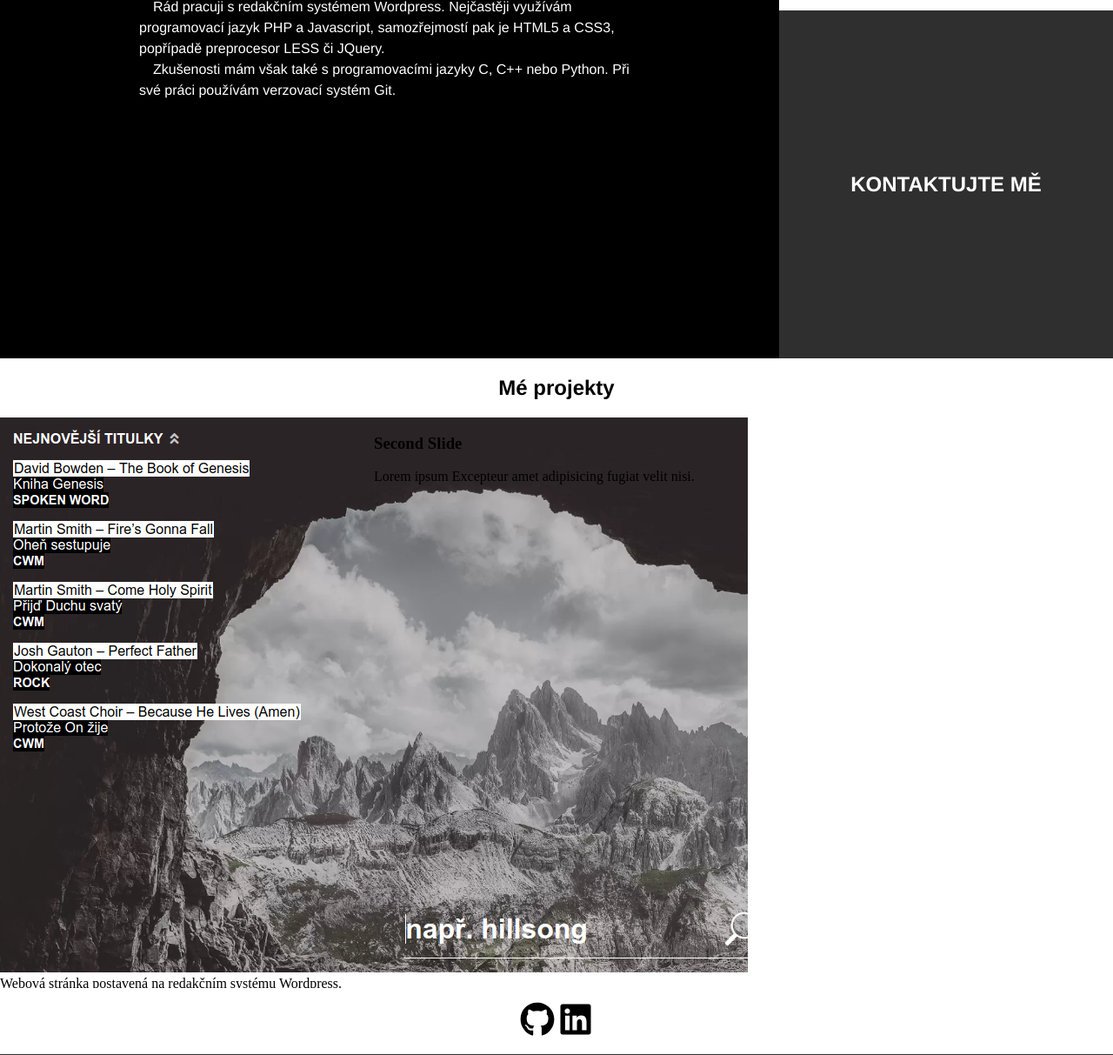
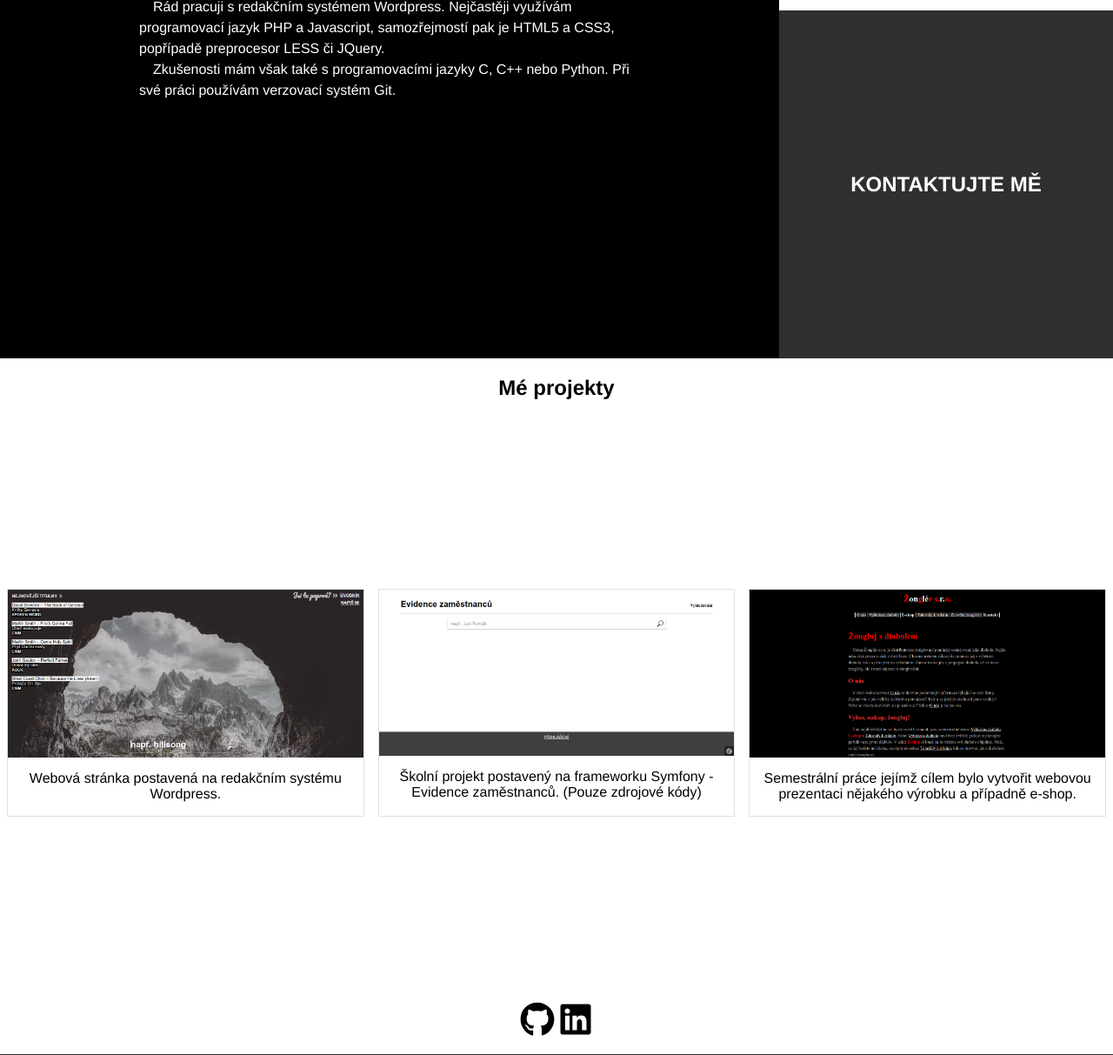
Before and after one commit to konmike/konmike.github.io, a PHP site: page / in a window 1280 px wide. Shown: the part 388-1601 px from the top of the page at 87% size. Run offline with PHP 8.4, Linux system fonts and the light colour scheme.

Commit message:
Navrat k puvodni verzi

```diff
--- a/index.html
+++ b/index.html
@@ -3,10 +3,10 @@
 <head>
     <meta charset="UTF-8">
     <title>Michal Konečný</title>
+    <link type="text/css" rel="stylesheet" href="lightslider.css">
     <link rel="stylesheet" type="text/css" href="style.css">
     <script src="https://ajax.googleapis.com/ajax/libs/jquery/3.4.0/jquery.min.js"></script>
     <script src="script.js"></script>
-    <link type="text/css" rel="stylesheet" href="lightslider.css" />
     <script src="lightslider.js"></script>
 </head>
 <body>
@@ -38,53 +38,34 @@
         <article id="myprojects" class="article article--projects">
             <h1 class="article__title">Mé projekty</h1>
 
-            <ul id="lightSlider">
-                <li>
-                    <img src="img/srdcechvaly.png" alt="Projekt Srdce chvály"/>
-                    <span>Webová stránka postavená na redakčním systému Wordpress.</span>
-                </li>
-                <li>
-                    <h3>Second Slide</h3>
-                    <p>Lorem ipsum Excepteur amet adipisicing fugiat velit nisi.</p>
-                </li>
-            </ul>
-
-
-
-            <!--
-            <div class="slider">
-                <div class="sss">
-                    <div class="ssslide">
+            <section>
+                <p>
+                    <a href="http://srdcechvaly.cekuj.net">
                         <img src="img/srdcechvaly.png" alt="Projekt Srdce chvály"/>
-                        <div class="title">
-                            <a href="http://srdcechvaly.cekuj.net">
-                                <span>Webová stránka postavená na redakčním systému Wordpress.</span>
-                            </a>
-                        </div>
-                    </div>
-
-                    <div class="ssslide">
+                    </a>
+                    <span>
+                        Webová stránka postavená na redakčním systému Wordpress.
+                    </span>
+                </p>
+                <p>
+                    <a href="https://github.com/konmike/BI-TWA">
                         <img src="img/evidencezamestnancu.png" alt="Evidence zaměstnanců"/>
-                        <div class="title">
-                            <a href="https://github.com/konmike/BI-TWA">
-                                <span>Školní projekt postavený na frameworku Symfony - Evidence zaměstnanců.(Pouze zdrojové kódy)</span>
-                            </a>
-                        </div>
-                    </div>
-
-                    <div class="ssslide">
+                    </a>
+                    <span>
+                        Školní projekt postavený na frameworku Symfony - Evidence zaměstnanců.
+                        (Pouze zdrojové kódy)
+                    </span>
+                </p>
+                <p>
+                    <a href="https://github.com/konmike/BI-ZWU">
                         <img src="img/zonglersro.png" alt="Prezentace výrobku"/>
-                        <div class="title">
-                            <a href="https://github.com/konmike/BI-ZWU">
-                                <span>Semestrální práce jejímž cílem bylo vytvořit webovou prezentaci
-                                nějakého výrobku a případně e-shop.</span>
-                            </a>
-                        </div>
-                    </div>
-                </div>
-                <div class="sssprev"></div>
-                <div class="sssnext"></div>
-            </div>-->
+                    </a>
+                    <span>
+                        Semestrální práce jejímž cílem bylo vytvořit webovou prezentaci
+                        nějakého výrobku a případně e-shop.
+                    </span>
+                </p>
+            </section>
             <footer class="article__footer">
                 <span>
                     <a href="https://github.com/konmike/" class="article__footer--link">
@@ -95,7 +76,6 @@
                     </a>
                 </span>
             </footer>
-
         </article>
         <article id="contact" class="article article--contact">
             <h1 class="article__title">Kontaktní formulář</h1>
@@ -130,7 +110,10 @@
 
     <script type="text/javascript">
         $(document).ready(function() {
-            $("#lightSlider").lightSlider();
+            $("#lightSlider").lightSlider({
+                item: 1,
+                loop: true,
+            });
         });
     </script>
 
--- a/lightslider.css
+++ b/lightslider.css
@@ -7,10 +7,10 @@
     overflow: hidden;
     -webkit-touch-callout: none;
     -webkit-user-select: none;
-    -khtml-user-select: none;
     -moz-user-select: none;
     -ms-user-select: none;
-    user-select: none
+    user-select: none;
+    padding-bottom: 2rem;
 }
 .lightSlider:before, .lightSlider:after {
     content: " ";
@@ -19,9 +19,12 @@
 .lightSlider {
     overflow: hidden;
     margin: 0;
+    max-height: 100%;
 }
 .lSSlideWrapper {
     max-width: 100%;
+    max-height: 100%;
+    height: 100%;
     overflow: hidden;
     position: relative;
 }
@@ -376,11 +379,8 @@
 }
 /*/  GRab cursor */
 .lightSlider.lsGrab > * {
-  cursor: -webkit-grab;
-  cursor: -moz-grab;
-  cursor: -o-grab;
-  cursor: -ms-grab;
-  cursor: grab;
+    max-height: 100%;
+    cursor: grab;
 }
 .lightSlider.lsGrabbing > * {
   cursor: move;
--- a/style.css
+++ b/style.css
@@ -100,6 +100,11 @@ body{
 
 
 /* My projects */
+.slider__item a img{
+    width: 100%;
+    max-width: 100%;
+    height: 50%;
+}
 
 section{
     display: flex;
@@ -118,6 +123,14 @@ section p{
     -moz-transition: all .5s;
     -o-transition: all .5s;
     transition: all .5s;
+}
+
+.slider__item{
+    display: flex;
+    flex-wrap: wrap;
+    margin: 1rem 1rem;
+    border: 15px solid #FFF;
+    box-shadow: 1px 1px 5px #CCC;
 }
 
 section p:hover{
```
